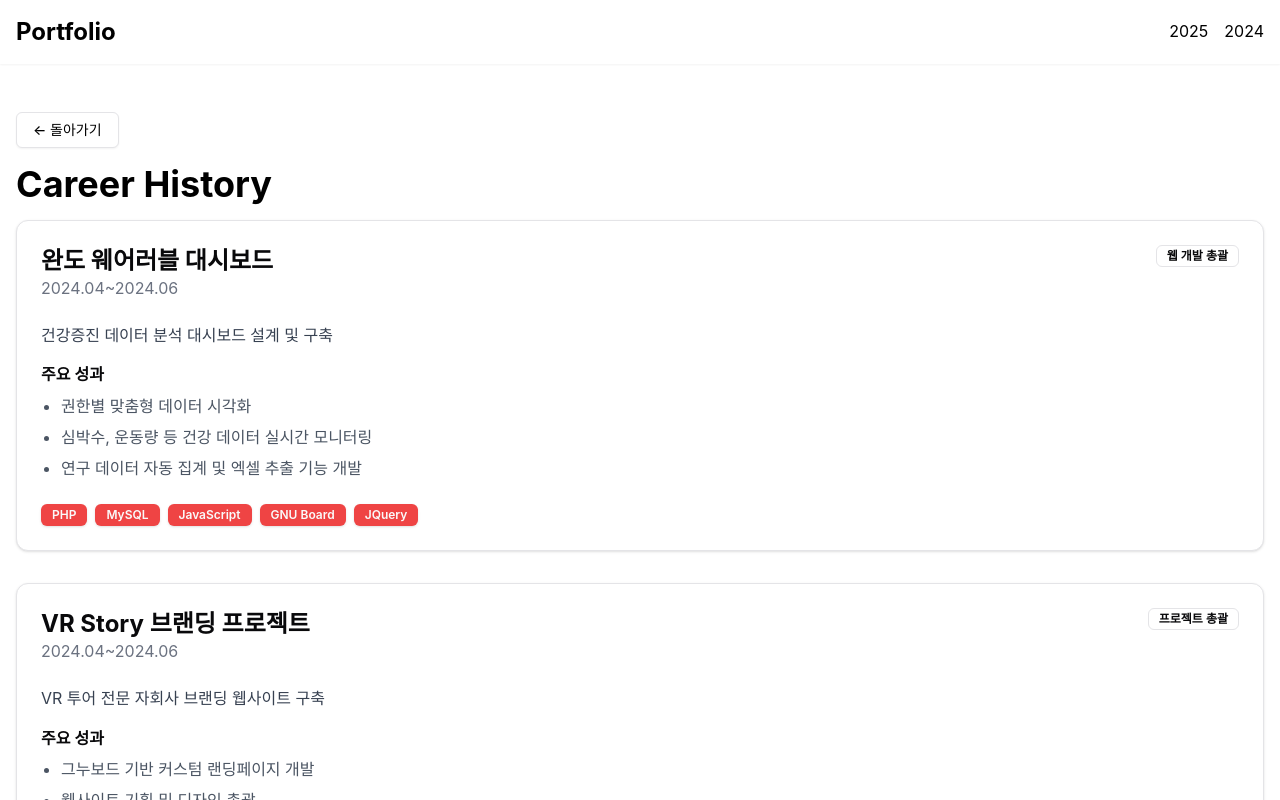
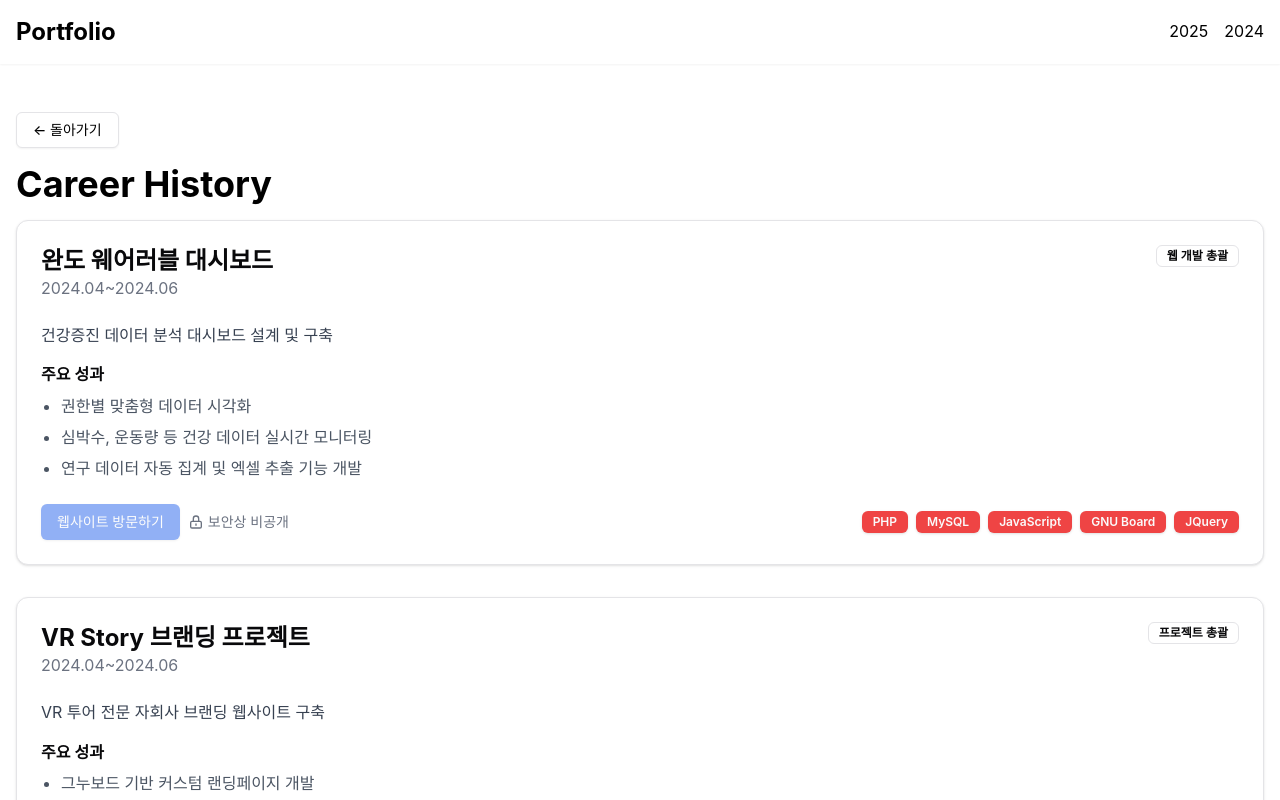
Before and after one commit to inggu96/portpolio-ts, a React (Vite) app: page /career in a window 1280 px wide. Shown: the top 800 px of the page. Built offline with nearby package versions, Linux system fonts and the light colour scheme.

Commit message:
feat.링크 및 보안항목 추가

```diff
--- a/src/constants/Project.ts
+++ b/src/constants/Project.ts
@@ -12,6 +12,8 @@ export const projects: Project[] = [
       "연구 데이터 자동 집계 및 엑셀 추출 기능 개발",
     ],
     techStack: ["PHP", "MySQL", "JavaScript", "GNU Board", "JQuery"],
+    link: "https://www.wcare.kr/",
+    secure: true,
   },
   {
     title: "VR Story 브랜딩 프로젝트",
@@ -25,6 +27,8 @@ export const projects: Project[] = [
       "VR 투어 콘텐츠 통합 관리 시스템 개발",
     ],
     techStack: ["PHP", "MySQL", "JavaScript", "GNU Board", "JQuery"],
+    link: " https://vrstory.co.kr/",
+    secure: false,
   },
   {
     title: "이박스 AR 웹 시스템",
@@ -38,6 +42,8 @@ export const projects: Project[] = [
       "차년도 고도화 프로젝트 컨설팅 수주",
     ],
     techStack: ["PHP", "MySQL", "JavaScript", "GNU Board", "JQuery"],
+    link: "https://www.wcare.kr/",
+    secure: true,
   },
   {
     title: "내셔널PPE 3D 웹 프로젝트",
@@ -51,6 +57,8 @@ export const projects: Project[] = [
       "제품 부품별 인터랙티브 영상 제작 및 통합",
     ],
     techStack: ["Three.js", "Unreal Engine", "After Effects", "WebGL"],
+    link: "https://www.natppe.com/",
+    secure: false,
   },
   {
     title: "벡스코 가상화 프로젝트",
@@ -64,5 +72,7 @@ export const projects: Project[] = [
       "관리자 대시보드를 통한 실시간 3D 공간 데이터 관리 시스템 구축",
     ],
     techStack: ["Matterport SDK", "JavaScript", "MySQL", "Three.js", "php"],
+    link: "https://bexcos.mycafe24.com/",
+    secure: false,
   },
 ];
--- a/src/pages/CareerHistory/CareerHistory.tsx
+++ b/src/pages/CareerHistory/CareerHistory.tsx
@@ -47,12 +47,37 @@ export const CareerHistory = () => {
                   ))}
                 </ul>
               </div>
+              <div className="flex justify-between items-center">
+                <div className="flex items-center gap-2">
+                  <Button
+                    variant="default"
+                    className="bg-blue-600 hover:bg-blue-700 disabled:opacity-50"
+                    onClick={() => window.open(project.link, "_blank")}
+                    disabled={project.secure}
+                  >
+                    웹사이트 방문하기
+                  </Button>
+                  {project.secure && (
+                    <span className="text-sm text-gray-500 flex items-center gap-1">
+                      <svg className="w-4 h-4" fill="none" stroke="currentColor" viewBox="0 0 24 24">
+                        <path
+                          strokeLinecap="round"
+                          strokeLinejoin="round"
+                          strokeWidth={2}
+                          d="M12 15v2m-6 4h12a2 2 0 002-2v-6a2 2 0 00-2-2H6a2 2 0 00-2 2v6a2 2 0 002 2zm10-10V7a4 4 0 00-8 0v4h8z"
+                        />
+                      </svg>
+                      보안상 비공개
+                    </span>
+                  )}
+                </div>
                 <div className="flex flex-wrap gap-2">
                   {project.techStack.map((tech, i) => (
                     <Badge key={i} variant="destructive">
                       {tech}
                     </Badge>
                   ))}
+                </div>
               </div>
             </CardContent>
           </Card>
--- a/src/pages/portfolio/2025/sections/SideProject.tsx
+++ b/src/pages/portfolio/2025/sections/SideProject.tsx
@@ -290,6 +290,13 @@ const SideProjectSection = () => {
 
             <div className="flex flex-wrap gap-4 justify-start mt-6">
               <Button
+                variant="default"
+                className="bg-blue-600 hover:bg-blue-700"
+                onClick={() => window.open("https://rca.kr/", "_blank")}
+              >
+                웹사이트 방문하기
+              </Button>
+              <Button
                 variant="outline"
                 onClick={() => openPdfModal("/docs/rainjo_initial_design.pdf", "레인조 - 디자인 초안")}
               >
@@ -297,13 +304,6 @@ const SideProjectSection = () => {
               </Button>
               <Button variant="outline" onClick={() => openPdfModal("/docs/rainjo_revision.pdf", "레인조 - 수정 문서")}>
                 수정 문서 보기
-              </Button>
-              <Button
-                variant="default"
-                className="bg-blue-600 hover:bg-blue-700"
-                onClick={() => window.open("https://rca.kr/", "_blank")}
-              >
-                웹사이트 방문하기
               </Button>
             </div>
           </CardContent>
--- a/src/types/project.d.ts
+++ b/src/types/project.d.ts
@@ -5,4 +5,6 @@ export interface Project {
   description: string;
   achievements: string[];
   techStack: string[];
+  link: string;
+  secure: boolean;
 }
```
Lines whose indentation alone changed are shown as unchanged.
